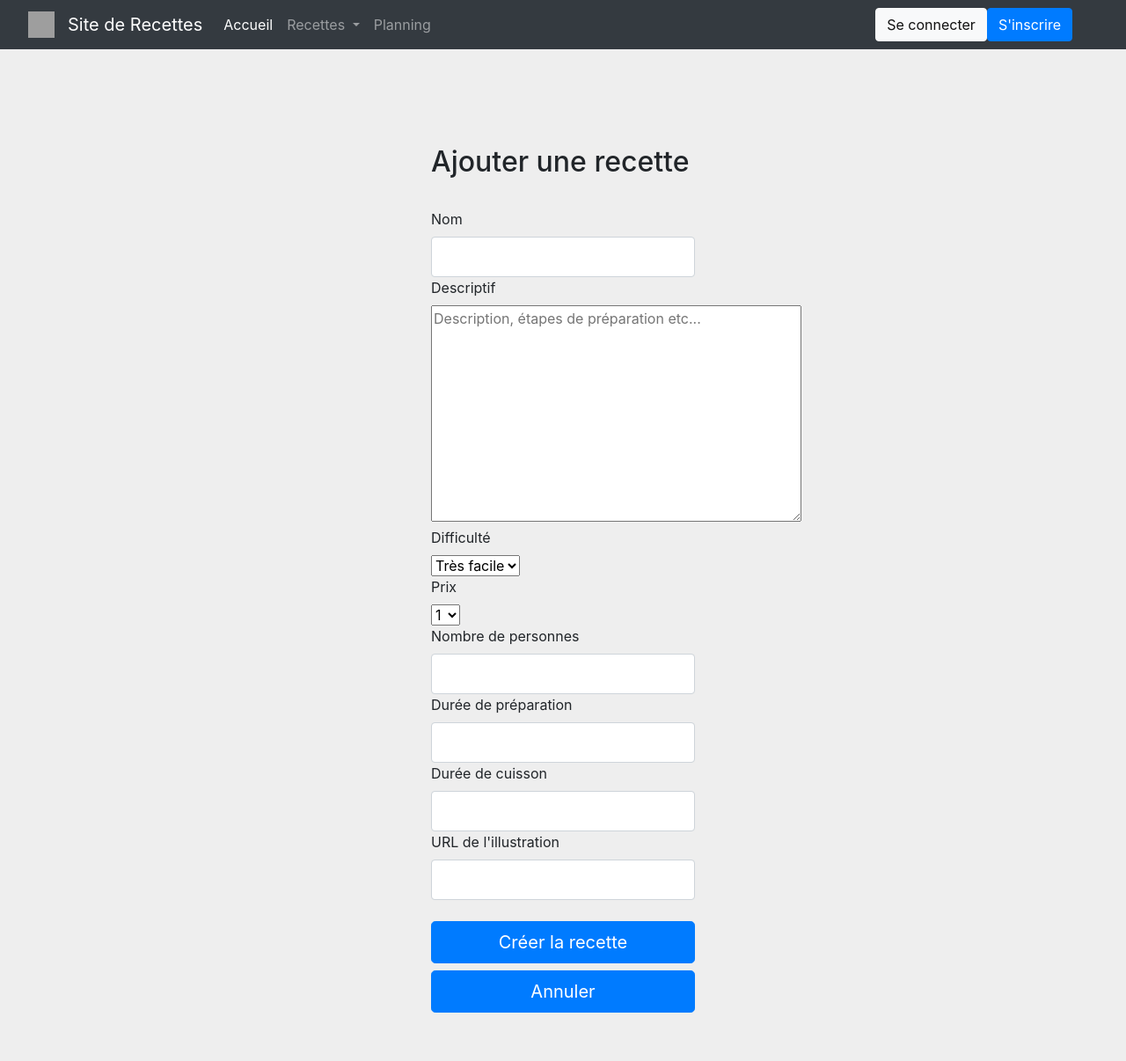
After one commit to V1ck3s/website, a PHP site: page /Vue/vue_ajout_recette.php in a window 1280 px wide. The commit adds this page. Shown: the whole page at 88% size. Run offline with PHP 8.4, Linux system fonts and the light colour scheme; a stand-in replaces the project's code that opens the database connection; some libraries are stand-ins or nearby versions; grey boxes are pictures that could not be loaded.

Commit message:
Connexion + ajout recettes
- Création des vues connexion + ajout recettes
- Modif liens vers les pages connexion + ajout recettes dans la navbar
- Modif liens fichiers dans les contrôleurs et certains modèles
- Modif variables dans les modèles

```diff
--- a/Controleur/ctrl_ajout_recette.php
+++ b/Controleur/ctrl_ajout_recette.php
@@ -5,7 +5,7 @@
 		{
 			if($_POST != null)
 			{
-				require ("Modele/modele_ajout_recette.php");
+				require ("../Modele/modele_ajout_recette.php");
 
 				$a= new AjoutRecette();
 
@@ -33,14 +33,14 @@
 				?>
 				<script type="text/javascript">
 					alert('Veuillez remplir les champs afin de mettre une recette');
-					location.href = 'index.php?do=ajout';
+					location.href = '../Vue/vue_ajout_recette.php';
 				</script>
 				<?php
 			}
 		}
 		else
 		{
-			include("Vue/vue_ajout_recette.php");
+			include("../Vue/vue_ajout_recette.php");
 		}
 	}
 	else
--- a/Controleur/ctrl_connexion_membre.php
+++ b/Controleur/ctrl_connexion_membre.php
@@ -1,7 +1,7 @@
 <?php
 			//j'indique que j'ai besoin du fichier modele_table_article
 			//qui contient la classe table membre
-			require ("Modele/modele_connexion_membre.php");
+			require ("../Modele/modele_connexion.php");
 
 			//J'instancie un objet Table membre
 			$cm= new ConnexionMembre();
@@ -20,12 +20,12 @@
 					echo"<script> alert ('Login ou Mot De Passe Incorrect !');</script>";
 					// et redirection vers la page d'accueil
 					print ("<script language = \"JavaScript\">");
-					print ("location.href = 'index.php?do=connexion';");
+					print ("location.href = '../Vue/vue_connexion.php';");
 					print ("</script>");
 				}
 			}
 			else
 			{
-				include("Vue/vue_connexion_membre.php");
+				include("../Vue/vue_connexion.php");
 			}
 ?>
--- a/Controleur/ctrl_detail_recette.php
+++ b/Controleur/ctrl_detail_recette.php
@@ -1,6 +1,6 @@
 <?php
-	require_once ("Modele/modele_recette.php");
-	require_once ("Modele/modele_ingredient.php");
+	require_once ("../Modele/modele_recette.php");
+	require_once ("../Modele/modele_ingredient.php");
 
 	$r=new Recette();
 	$i=new Ingredient();
@@ -11,7 +11,7 @@
 
 	if($uneRecette != null){
 	    //je passe la main à la vue
-	    include("Vue/vue_detail_recette.php");
+	    include("../Vue/vue_detail_recette.php");
 	}
 	else
 	{
--- a/Controleur/ctrl_liste_recettes.php
+++ b/Controleur/ctrl_liste_recettes.php
@@ -1,9 +1,9 @@
 <?php
-		require ("Modele/modele_recette.php");
+		require ("../Modele/modele_recette.php");
 
 		$r= new Recette();
 
 		$lesRecettes=$r->readAll();
 
-		include("Vue/vue_liste_recettes.php");
+		include("../Vue/vue_liste_recettes.php");
 ?>
--- a/Modele/modele_ingredient.php
+++ b/Modele/modele_ingredient.php
@@ -4,7 +4,7 @@
 		private $cx;
 
 		public function __construct(){
-			require_once("Modele/modele_connexion_base.php");
+			require_once("../Modele/modele_connexion_base.php");
 			$this->cx = Connexion::getInstance();
 		}
 
--- a/Modele/modele_recette.php
+++ b/Modele/modele_recette.php
@@ -4,7 +4,7 @@
 		private $cx;
 
 		public function __construct(){
-			require_once("Modele/modele_connexion_base.php");
+			require_once("../Modele/modele_connexion_base.php");
 			$this->cx = Connexion::getInstance();
 		}
 
--- /dev/null
+++ b/Vue/vue_ajout_recette.php
@@ -0,0 +1,76 @@
+<!doctype html>
+<html lang="en">
+  <head>
+    <meta charset="utf-8">
+    <meta name="viewport" content="width=device-width, initial-scale=1, shrink-to-fit=no">
+    <meta name="description" content="">
+    <meta name="author" content="">
+    <link rel="icon" href="../../../../favicon.ico">
+
+    <title>Signin Template for Bootstrap</title>
+
+    <?php include('../navbar.php'); ?>
+
+    <!-- Custom styles for this template -->
+    <link href="/website/css/signin.css" rel="stylesheet">
+
+  </head>
+
+  <body>
+
+    <div class="container">
+
+      <form class="form-signin" name="ajout" action="/website/Controleur/ctrl_ajout_recette.php?mem=true" method="POST">
+        <h2 class="form-signin-heading">Ajouter une recette</h2>
+
+          </br>
+        <label for="fin">Nom</label>
+        <input type="text" name="rec_nom" id="rec_nom" class="form-control" required>
+
+        <label for="fin">Descriptif</label>
+		<textarea rows="10" cols="39" name="rec_desc" id="rec_desc" placeholder="Description, étapes de préparation etc..." required></textarea>
+
+        <label for="fin">Difficulté</label>
+		</br>
+		<select name="rec_dif" id="rec_dif">
+			<option value="Très facile">Très facile</option>
+			<option value="Facile">Facile</option>
+			<option value="Moyen">Moyen</option>
+			<option value="Difficile">Difficile</option>
+		</select>
+		</br>
+
+		<label for="fin">Prix</label>
+		</br>
+		<select name="rec_prix" id="rec_prix">
+			<option value="1">1</option>
+			<option value="2">2</option>
+			<option value="3">3</option>
+			<option value="4">4</option>
+			<option value="5">5</option>
+		</select>
+		</br>
+
+		<label for="fin">Nombre de personnes</label>
+        <input type="text" name="rec_pers" id="rec_pers" class="form-control" required>
+
+        <label for="debut">Durée de préparation</label>
+        <input type="text" name="rec_prep" id="rec_prep" class="form-control" required>
+
+        <label for="fin">Durée de cuisson</label>
+        <input type="text" name="rec_cuis" id="rec_cuis" class="form-control" required>
+
+
+        <label for="fin">URL de l'illustration</label>
+        <input type="text" name="rec_illu" id="rec_illu" class="form-control" required>
+
+        <br>
+
+
+        <button class="btn btn-lg btn-primary btn-block" type="submit" id="envoyer">Créer la recette</button>
+		<button class="btn btn-lg btn-primary btn-block" type="reset" id="annuler">Annuler</button>
+      </form>
+
+    </div> <!-- /container -->
+  </body>
+</html>
--- a/navbar.php
+++ b/navbar.php
@@ -35,8 +35,8 @@
           Recettes
         </a>
         <div class="dropdown-menu" aria-labelledby="navbarDropdown">
-          <a class="dropdown-item" href="#">Ajouter une recette</a>
-          <a class="dropdown-item" href="#">Liste des recettes</a>
+          <a href="/website/Vue/vue_ajout_recette.php" class="dropdown-item" href="#">Ajouter une recette</a>
+          <a href="/website/Vue/vue_liste_recettes.php" class="dropdown-item" href="#">Liste des recettes</a>
         </div>
       </li>
 
@@ -51,7 +51,7 @@
     <div class="container col">
 
 
-        <a href="/website/Vue/vue_inscription.php" class="btn btn-light" role="button">Se connecter</a>
+        <a href="/website/Vue/vue_connexion_membre.php" class="btn btn-light" role="button">Se connecter</a>
         <a href="/website/Vue/vue_inscription.php" class="btn btn-primary" role="button">S'inscrire</a>
 
 
```
Also changed, not shown: Modele/modele_ajout_recette.php (+8 -8 lines), Modele/modele_connexion_membre.php (+6 -6 lines), Vue/vue_connexion_membre.php (added, +42 -0 lines).
